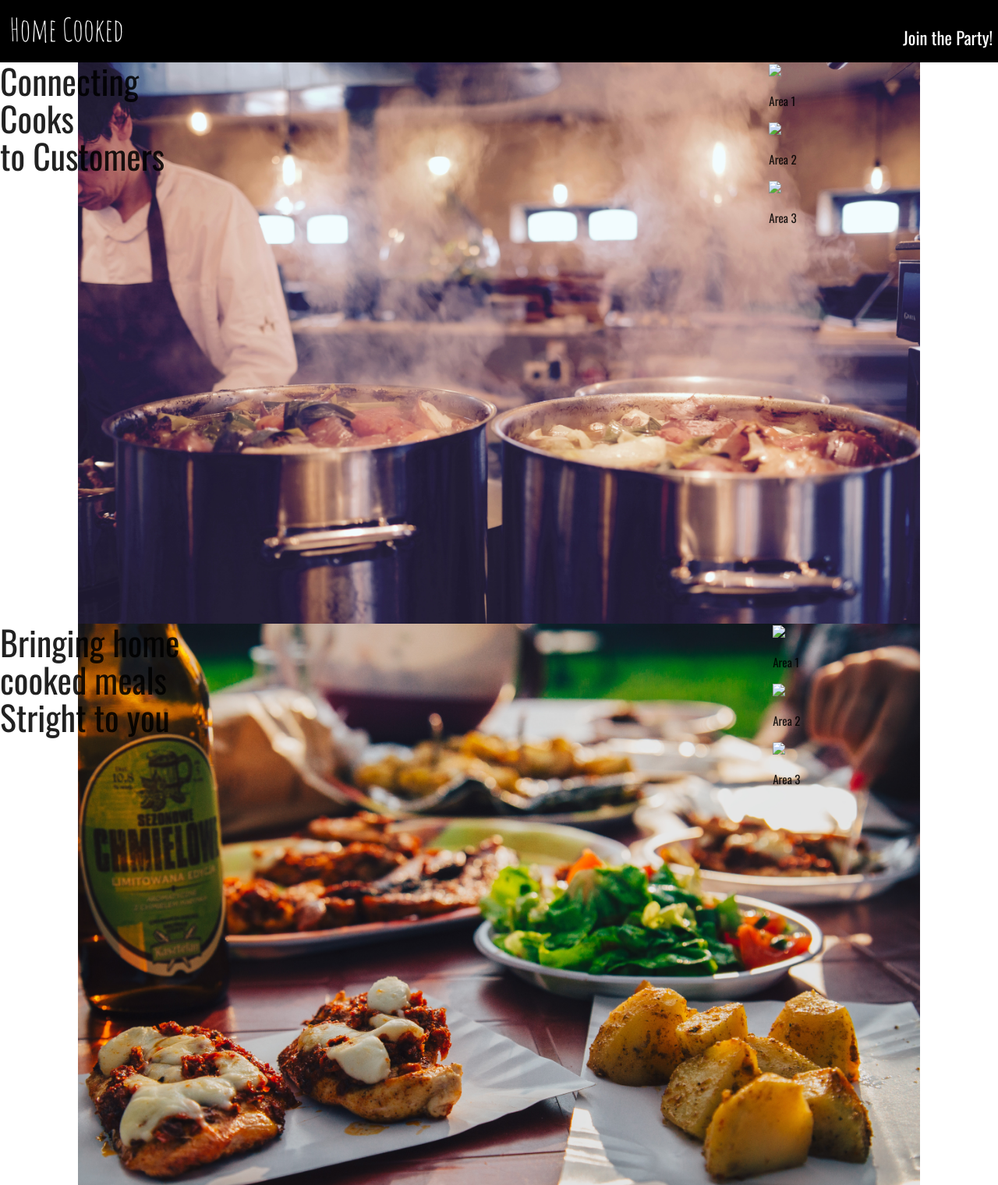
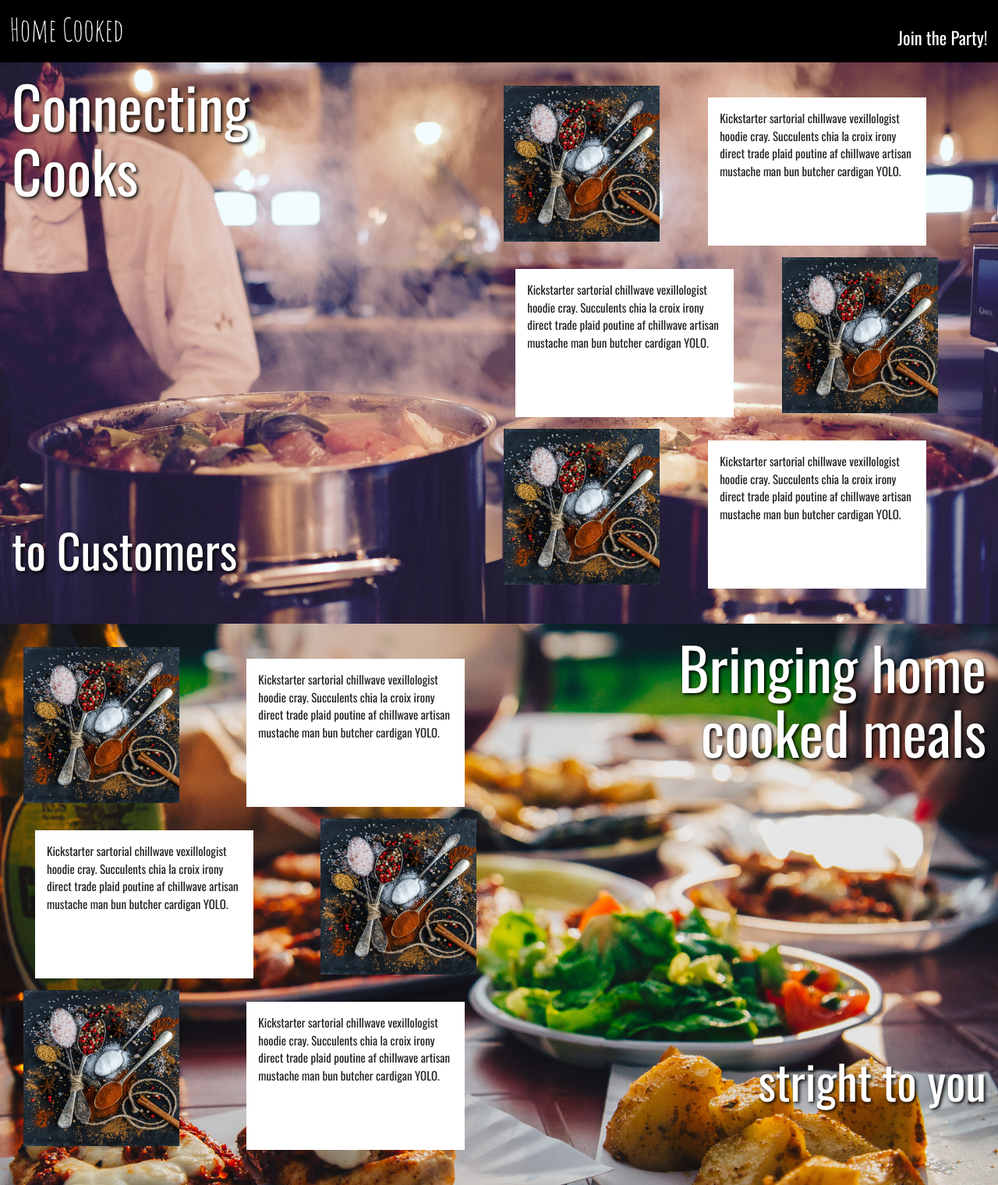
Before and after one commit to DaltonHart/HomeCooked, a Django app: template homecooked_project/homecooked/templates/homecooked/landing.html in a window 1280 px wide. Shown: the whole page at 78% size. Run offline with Django 3.2, Linux system fonts and the light colour scheme; the template is opened without the code that fills it, so the values that code supplies are empty.

Commit message:
applied additional css styles and organized introduction page with fo data

```diff
--- a/homecooked_project/homecooked/static/css/main.css
+++ b/homecooked_project/homecooked/static/css/main.css
@@ -2,6 +2,7 @@
     box-sizing: border-box;
     font-family: 'Oswald', sans-serif;
 }
+
 header{
     color: white;
     background-color: black;
@@ -11,7 +12,7 @@ header{
 .login {
  grid-row: 1/2;
  grid-column: 4/5;
- padding: 1.4em .3em .2em;
+ padding: 1.4em .6em .2em;
  margin: 0;
  text-align: right;
  font-size: 1.5em;
@@ -33,6 +34,7 @@ nav {
 
 .overview {
     display: grid;
+    min-width: 100%;
     margin: 0;
     padding: 0;
 }
@@ -47,29 +49,84 @@ nav {
     background-image: url(/static/images/cookOver.jpg);
     background-repeat: no-repeat;
     background-position: center;
-    background-size: contain;
+    background-size: 100%;
+    background-color: blue;
 }
 .customer{
     display: grid;
     background-image: url(/static/images/customerOver.jpg);
     background-repeat: no-repeat;
     background-position: top;
-    background-size: contain;
+    background-size: 100%;
+    background-color: red;
     height: 90vh;
 }
 
 .cook .catcher{
-    grid-column: 1/2
+    display: grid;
+    grid-column: 1/2;
+    grid-row: 1/2;
+    padding: 1em;
+    color: white;
+}
+.catcher .bottomLine{
+    grid-row: 3/4;
+    padding-top: 80%;
+    font-size: 4em;
+    text-shadow: 2px 2px 4px #000000;
+}
+.catcher .topLine{
+    grid-row: 1/2;
+    font-size: 5em;
+    text-shadow: 2px 2px 4px #000000;
 }
 
 .cook .detail {
-    grid-column: 4/5
+    grid-column: 4/5;
+    grid-row: 1/2;
+    padding: 2em;
 }
 
 .customer .catcher{
-    grid-column: 1/2
+    grid-column: 4/5;
+    grid-row: 1/2;
+    padding: 1em;
+    text-align: right;
+    color: white;
 }
 
 .customer .detail {
-    grid-column: 4/5
+    grid-column: 1/3;
+    grid-row: 1/2;
+    padding: 2em;
 }
+
+.detail {
+    display: grid;
+}
+.area1 , .area2, .area3 {
+    display: grid;
+}
+.detail img{
+    grid-column: 1/2;
+    margin: 0;
+    width: 25vh;
+    height: 25vh;
+}
+.detail p{
+    grid-column: 2/3;
+    margin: 1em;
+    padding: 1em;
+    background: white;
+    overflow-wrap: break-word;
+    width: 35vh;
+}
+
+.area2 img {
+    grid-column: 2/3;
+    grid-row: 1/1;
+}
+.area2 p{
+    grid-column: 1/2;
+    grid-row: 1/1;
+}
--- a/homecooked_project/homecooked/templates/homecooked/landing.html
+++ b/homecooked_project/homecooked/templates/homecooked/landing.html
@@ -4,43 +4,48 @@
 
     <div class="cook">
         <section class="catcher">
-            <h3> Connecting</h3>
-            <h3> Cooks</h3>
-            <h3> to Customers</h3>
+            <h3 class="topLine"> Connecting </br> Cooks</h3>
+            <h3 class="bottomLine"> to Customers</h3>
         </section>
         <section class="detail">
-            <article>
-                <img src="#">
-                <p> Area 1</p>
+            <article class="area1">
+                <img src="/static/images/pexels-photo-277253.jpeg">
+                <p> Kickstarter sartorial chillwave vexillologist hoodie cray. Succulents chia la croix irony direct trade plaid
+                    poutine af chillwave artisan mustache man bun butcher cardigan YOLO. </p>
             </article>
-            <article>
-                <img src="#">
-                <p> Area 2</p>
+            <article class="area2">
+                <img src="/static/images/pexels-photo-277253.jpeg">
+                <p> Kickstarter sartorial chillwave vexillologist hoodie cray. Succulents chia la croix irony direct trade plaid
+                    poutine af chillwave artisan mustache man bun butcher cardigan YOLO. </p>
             </article>
-            <article>
-                <img src="#">
-                <p> Area 3</p>
+            <article class="area3">
+                <img src="/static/images/pexels-photo-277253.jpeg">
+                <p> Kickstarter sartorial chillwave vexillologist hoodie cray. Succulents chia la croix irony direct trade plaid
+                    poutine af chillwave artisan mustache man bun butcher cardigan YOLO. </p>
             </article>
         </section>
     </div>
     <div class="customer">
         <section class="catcher">
-            <h3>Bringing home </h3>
-            <h3>cooked meals </h3>
-            <h3>Stright to you</h3>
+            <h3 class="topLine">Bringing home </h3>
+            <h3 class="topLine">cooked meals </h3>
+            <h3 class="bottomLine">stright to you</h3>
         </section>
         <section class="detail">
-            <article>
-                <img src="#">
-                <p> Area 1</p>
+            <article class="area1">
+                <img src="/static/images/pexels-photo-277253.jpeg">
+                <p> Kickstarter sartorial chillwave vexillologist hoodie cray. Succulents chia la croix irony direct trade plaid
+                    poutine af chillwave artisan mustache man bun butcher cardigan YOLO. </p>
             </article>
-            <article>
-                <img src="#">
-                <p> Area 2</p>
+            <article class="area2">
+                <img src="/static/images/pexels-photo-277253.jpeg">
+                <p> Kickstarter sartorial chillwave vexillologist hoodie cray. Succulents chia la croix irony direct trade plaid
+                    poutine af chillwave artisan mustache man bun butcher cardigan YOLO. </p>
             </article>
-            <article>
-                <img src="#">
-                <p> Area 3</p>
+            <article class="area3">
+                <img src="/static/images/pexels-photo-277253.jpeg">
+                <p> Kickstarter sartorial chillwave vexillologist hoodie cray. Succulents chia la croix irony direct trade plaid
+                    poutine af chillwave artisan mustache man bun butcher cardigan YOLO. </p>
             </article>
         </section>
     </div>
```
Also changed, not shown: homecooked_project/homecooked/static/images/pexels-photo-277253.jpeg (added).
